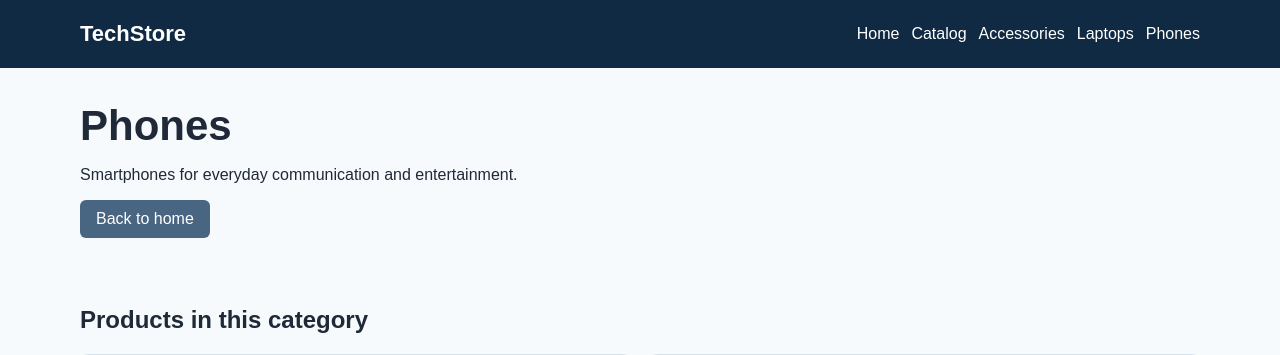
After one commit to MaksymVashkurak/django_labs, a Django app: page /categories/phones/ in a window 1280 px wide. The commit adds this page. Shown: the top 355 px of the page. Run offline with Django 5.2, Linux system fonts and the light colour scheme; data comes from the database, SQL or seed files in the repository.

Commit message:
Lab 6: add product and category pages

```diff
--- a/shop/templates/shop/base.html
+++ b/shop/templates/shop/base.html
@@ -160,6 +160,18 @@
             border: 1px solid #bcccdc;
             border-radius: 6px;
         }
+        .product-detail {
+            display: grid;
+            grid-template-columns: minmax(260px, 1fr) minmax(280px, 1fr);
+            gap: 28px;
+            align-items: start;
+        }
+
+        @media (max-width: 760px) {
+            .product-detail {
+                grid-template-columns: 1fr;
+            }
+        }
     </style>
 </head>
 <body>
@@ -170,7 +182,7 @@
                 <a href="{% url 'shop:home' %}">Home</a>
                 <a href="{% url 'shop:catalog' %}">Catalog</a>
                 {% for category in nav_categories %}
-                    <a href="{% url 'shop:catalog' %}?category={{ category.slug }}">{{ category.name }}</a>
+                    <a href="{{ category.get_absolute_url }}">{{ category.name }}</a>
                 {% endfor %}
             </nav>
         </div>
--- a/shop/templates/shop/catalog.html
+++ b/shop/templates/shop/catalog.html
@@ -6,7 +6,7 @@
     <div class="filter-row">
         <a class="button secondary" href="{% url 'shop:catalog' %}">All products</a>
         {% for category in categories %}
-            <a class="button secondary" href="{% url 'shop:catalog' %}?category={{ category.slug }}">{{ category.name }}</a>
+            <a class="button secondary" href="{{ category.get_absolute_url }}">{{ category.name }}</a>
         {% endfor %}
     </div>
 </section>
--- /dev/null
+++ b/shop/templates/shop/category_detail.html
@@ -0,0 +1,20 @@
+{% extends "shop/base.html" %}
+
+{% block content %}
+<section>
+    <h1>{{ category.name }}</h1>
+    <p>{{ category.description }}</p>
+    <a class="button secondary" href="{% url 'shop:home' %}">Back to home</a>
+</section>
+
+<section>
+    <h2>Products in this category</h2>
+    <div class="product-grid">
+        {% for product in products %}
+            {% include "shop/partials/product_card.html" %}
+        {% empty %}
+            <p>No products in this category yet.</p>
+        {% endfor %}
+    </div>
+</section>
+{% endblock %}
--- a/shop/templates/shop/home.html
+++ b/shop/templates/shop/home.html
@@ -14,7 +14,7 @@
     <h2>Categories</h2>
     <div class="category-grid">
         {% for category in categories %}
-            <a class="category-card" href="{% url 'shop:catalog' %}?category={{ category.slug }}">
+            <a class="category-card" href="{{ category.get_absolute_url }}">
                 <strong>{{ category.name }}</strong>
                 <span>{{ category.description }}</span>
             </a>
--- a/shop/templates/shop/partials/product_card.html
+++ b/shop/templates/shop/partials/product_card.html
@@ -5,5 +5,5 @@
     <h3>{{ product.name }}</h3>
     <p>{{ product.description|truncatewords:18 }}</p>
     <p class="price">{{ product.price }} UAH</p>
-    <a class="button" href="{% url 'shop:catalog' %}?category={{ product.category.slug }}">View category</a>
+    <a class="button" href="{{ product.get_absolute_url }}">View product</a>
 </article>
--- a/shop/urls.py
+++ b/shop/urls.py
@@ -8,5 +8,7 @@ urlpatterns = [
     path("", views.home, name="home"),
     path("about/", views.about, name="about"),
     path("catalog/", views.catalog, name="catalog"),
+    path("categories/<slug:slug>/", views.category_detail, name="category_detail"),
+    path("products/<slug:slug>/", views.product_detail, name="product_detail"),
     path("contacts/", views.contacts, name="contacts"),
 ]
--- a/shop/views.py
+++ b/shop/views.py
@@ -1,4 +1,4 @@
-from django.shortcuts import render
+from django.shortcuts import get_object_or_404, render
 
 from .models import Category, Product
 
@@ -51,6 +51,28 @@ def catalog(request):
     return render(request, "shop/catalog.html", context)
 
 
+def category_detail(request, slug):
+    category = get_object_or_404(Category, slug=slug)
+    products = category.products.filter(is_available=True)
+    context = {
+        "title": category.name,
+        "category": category,
+        "products": products,
+    }
+    context.update(common_context())
+    return render(request, "shop/category_detail.html", context)
+
+
+def product_detail(request, slug):
+    product = get_object_or_404(Product.objects.select_related("category"), slug=slug, is_available=True)
+    context = {
+        "title": product.name,
+        "product": product,
+    }
+    context.update(common_context())
+    return render(request, "shop/product_detail.html", context)
+
+
 def contacts(request):
     context = {
         "title": "Contacts",
```
Also changed, not shown: shop/templates/shop/product_detail.html (added, +22 -0 lines).
